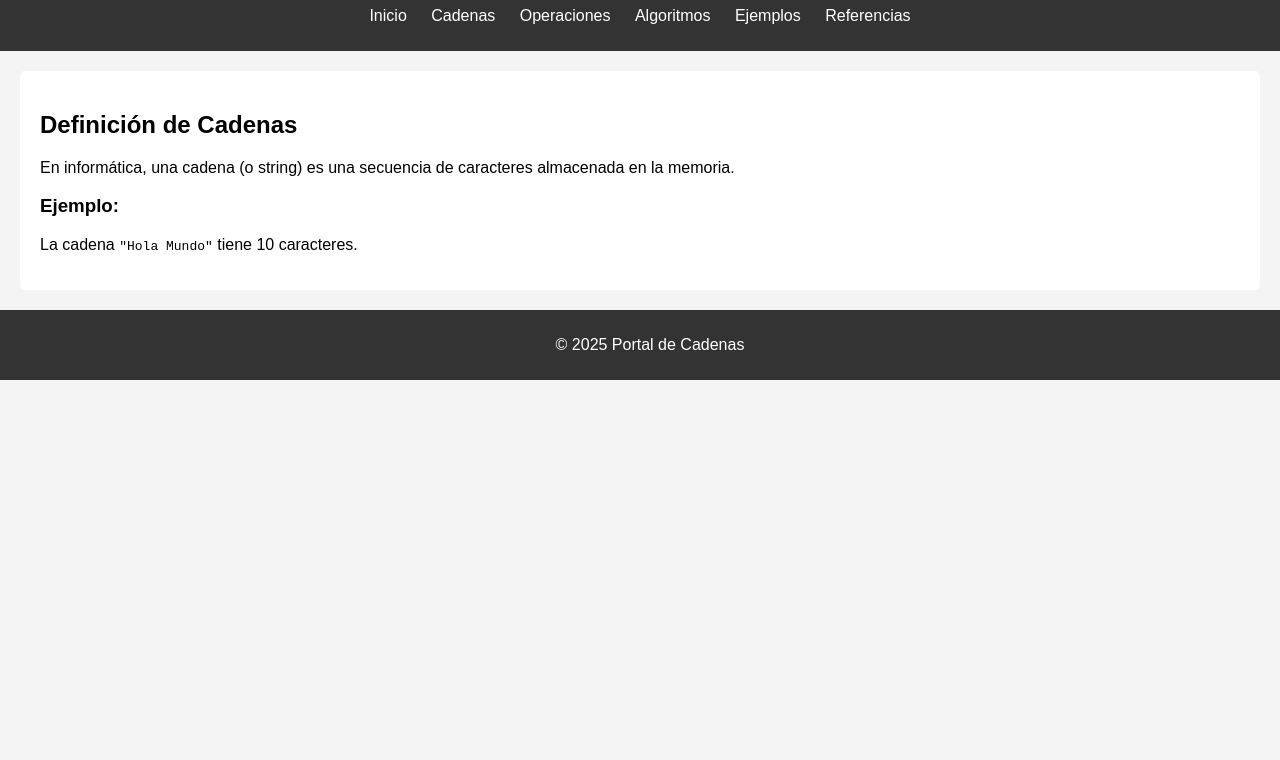
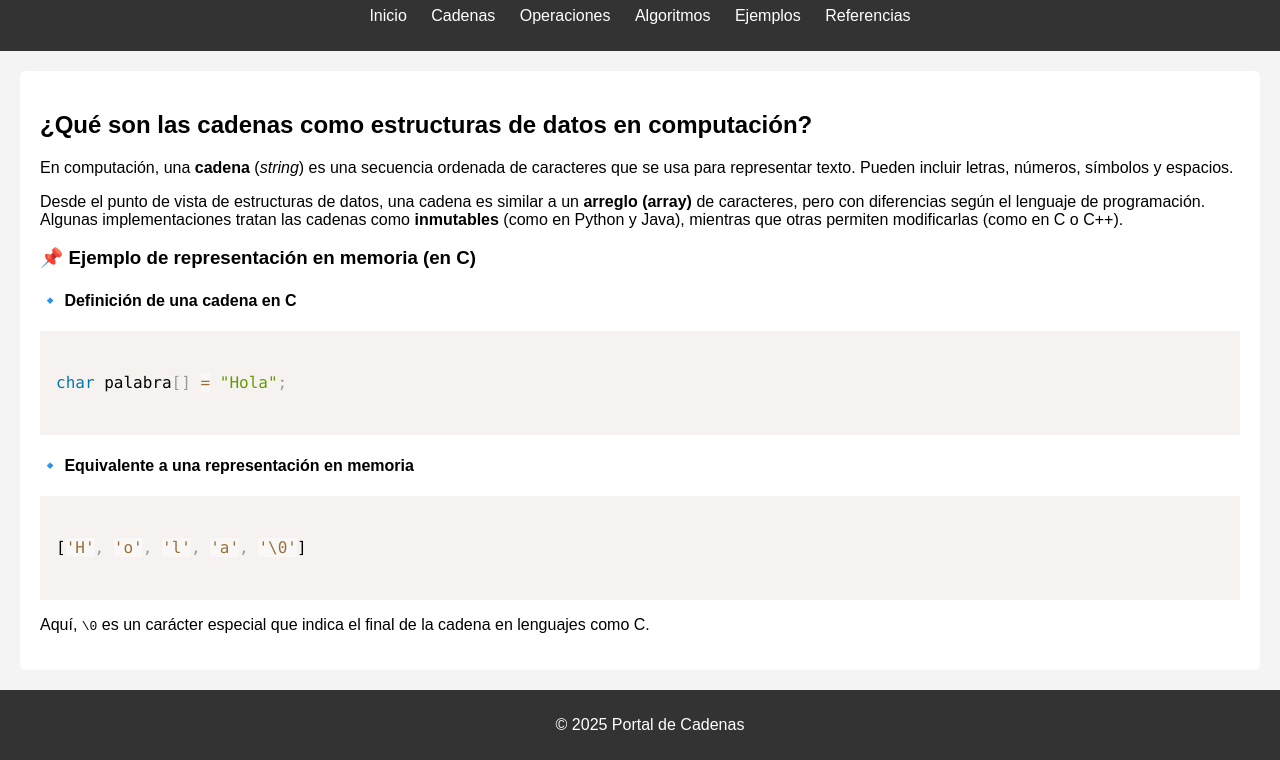
Before and after one commit to edwinfang01/edwinfang01.github.io, a plain HTML site: page docs/cadenas.html in a window 1280 px wide. Shown: the part 83-843 px from the top of the page. Before the commit the page ends 800 px from the top, so only its background shows below. Drawn offline with nearby package versions, Linux system fonts and the light colour scheme.

Commit message:
Update cadenas.html

```diff
--- a/docs/cadenas.html
+++ b/docs/cadenas.html
@@ -3,12 +3,19 @@
 <head>
     <meta charset="UTF-8">
     <meta name="viewport" content="width=device-width, initial-scale=1.0">
-    <title>¿Qué son las Cadenas?</title>
+    <title>¿Qué son las Cadenas en Computación?</title>
     <link rel="stylesheet" href="estilos.css">
+
+    <!-- Prism.js: Tema por defecto -->
+    <link rel="stylesheet" href="https://cdnjs.cloudflare.com/ajax/libs/prism/1.29.0/themes/prism.css">
+
+    <!-- Cargar Prism.js y los lenguajes adicionales -->
+    <script src="https://cdnjs.cloudflare.com/ajax/libs/prism/1.29.0/prism.min.js"></script>
+    <script src="https://cdnjs.cloudflare.com/ajax/libs/prism/1.29.0/components/prism-c.min.js"></script>
 </head>
 <body>
     <header>
-        <h1>¿Qué son las Cadenas en Computación?</h1>
+        <h1>¿Qué son las Cadenas como Estructuras de Datos en Computación?</h1>
         <nav>
             <ul>
                 <li><a href="index.html">Inicio</a></li>
@@ -22,14 +29,42 @@
     </header>
 
     <section>
-        <h2>Definición de Cadenas</h2>
-        <p>En informática, una cadena (o string) es una secuencia de caracteres almacenada en la memoria.</p>
-        <h3>Ejemplo:</h3>
-        <p>La cadena <code>"Hola Mundo"</code> tiene 10 caracteres.</p>
+        <h2>¿Qué son las cadenas como estructuras de datos en computación?</h2>
+        <p>
+            En computación, una <strong>cadena</strong> (<em>string</em>) es una secuencia ordenada de caracteres que se usa para representar texto.
+            Pueden incluir letras, números, símbolos y espacios.
+        </p>
+        <p>
+            Desde el punto de vista de estructuras de datos, una cadena es similar a un <strong>arreglo (array)</strong> de caracteres, pero con diferencias según el lenguaje de programación.
+            Algunas implementaciones tratan las cadenas como <strong>inmutables</strong> (como en Python y Java), mientras que otras permiten modificarlas (como en C o C++).
+        </p>
+
+        <h3>📌 Ejemplo de representación en memoria (en C)</h3>
+
+        <h4>🔹 Definición de una cadena en C</h4>
+        <pre><code class="language-c">
+char palabra[] = "Hola";
+        </code></pre>
+
+        <h4>🔹 Equivalente a una representación en memoria</h4>
+        <pre><code class="language-css">
+['H', 'o', 'l', 'a', '\0']
+        </code></pre>
+
+        <p>
+            Aquí, <code>\0</code> es un carácter especial que indica el final de la cadena en lenguajes como C.
+        </p>
     </section>
 
     <footer>
         <p>© 2025 Portal de Cadenas</p>
     </footer>
+
+    <!-- Forzar el resaltado de código -->
+    <script>
+        document.addEventListener("DOMContentLoaded", function () {
+            Prism.highlightAll();
+        });
+    </script>
 </body>
 </html>
```
